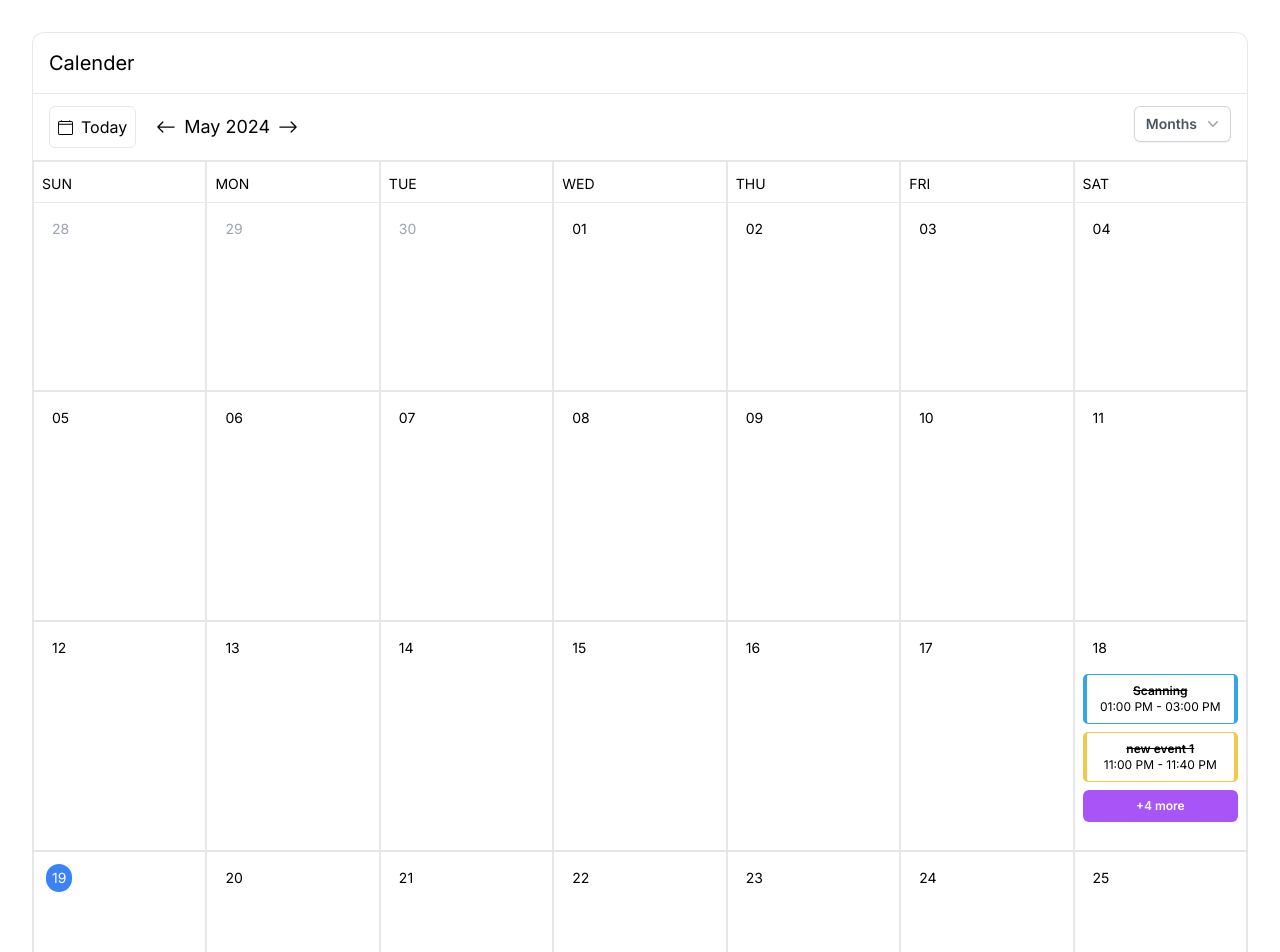
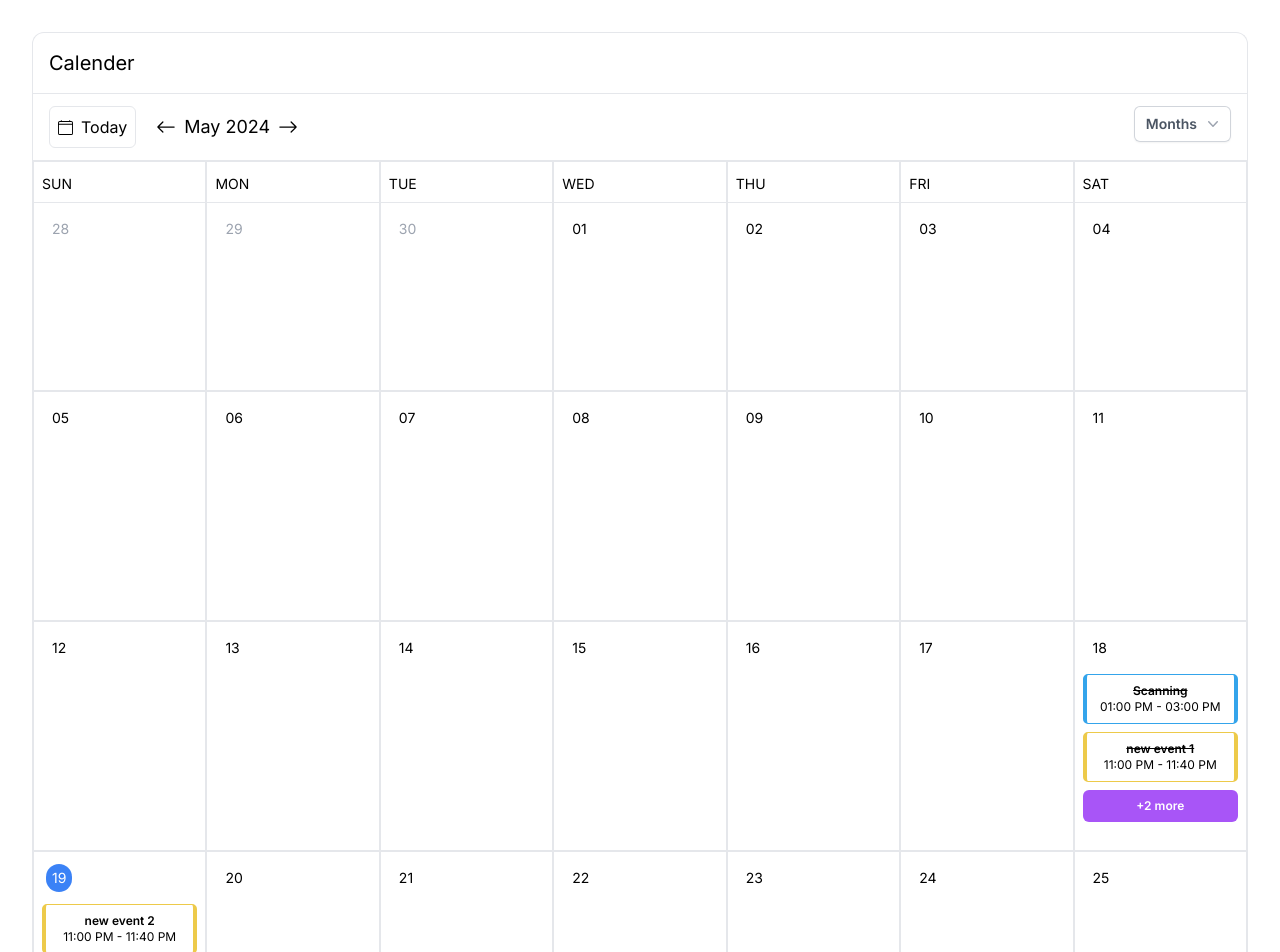
Before and after one commit to BHARATHI-GIT-HUB/survey-sparrow-event-calander, a React (Vite) app: page / in a window 1280 px wide. Shown: the top 952 px of the page. Built offline with nearby package versions, Linux system fonts and the light colour scheme.

Commit message:
inital commit

```diff
--- a/src/App.jsx
+++ b/src/App.jsx
@@ -161,6 +161,7 @@ function App() {
                       onClick={() => {
                         setMonthIndex(i);
                         setCurrentMonth(i);
+                        setIsOpen(false);
                       }}
                     >
                       {m}
--- a/src/components/Day.jsx
+++ b/src/components/Day.jsx
@@ -3,6 +3,7 @@ import dayjs from "dayjs";
 import { data } from "../data.js";
 import GlobalContext from "../context/GlobalContext.js";
 import Modal from "./Modal.js";
+import { isEventOver } from "../util.js";
 
 export default function Day({ day, rowIndex }) {
   const { monthIndex, setMonthIndex } = useContext(GlobalContext);
@@ -14,21 +15,6 @@ export default function Day({ day, rowIndex }) {
     appointment: "border-green-500",
     reminder: "border-[#edca4a]",
     task: "border-purple-500",
-  };
-
-  const isEventOver = (event) => {
-    const startTime = dayjs(
-      event.date + " " + event.startTime,
-      "YYYY-MM-DD hh:mm A",
-      true
-    );
-    const endTime = dayjs(
-      event.date + " " + event.endTime,
-      "YYYY-MM-DD hh:mm A",
-      true
-    );
-    const currentTime = dayjs();
-    return currentTime.isAfter(startTime) && currentTime.isAfter(endTime);
   };
 
   const getCurrentDay = (day) => {
@@ -43,6 +29,7 @@ export default function Day({ day, rowIndex }) {
   useEffect(() => {
     const dayEvents = data.filter((e) => e.date === day.format("YYYY-MM-DD"));
     setEvents(dayEvents);
+    console.log("day envent", dayEvents, events);
   }, [day]);
 
   const calculateEventCardHeight = () => {
@@ -82,7 +69,6 @@ export default function Day({ day, rowIndex }) {
             }}
             onClick={() => setIsModalOpen(true)}
           >
-            <Modal isModalOpen={isModalOpen} setIsModalOpen={setIsModalOpen} />
             <p
               className={`font-semibold text-xs ${
                 isEventOver(e) ? "line-through" : ""
@@ -99,7 +85,20 @@ export default function Day({ day, rowIndex }) {
           className={`mx-2 p-2  rounded-md mb-2 overflow-hidden cursor-pointer bg-purple-500 `}
           style={{ maxHeight: "60px" }}
         >
-          <p className="font-semibold text-white text-xs">
+          <Modal
+            isModalOpen={isModalOpen}
+            setIsModalOpen={setIsModalOpen}
+            events={events}
+            day={day}
+          />
+
+          <p
+            className="font-semibold text-white text-xs"
+            onClick={() => {
+              setIsModalOpen(true);
+              console.log(isModalOpen);
+            }}
+          >
             +{events.length - 2} more
           </p>
         </div>
@@ -107,123 +106,3 @@ export default function Day({ day, rowIndex }) {
     </div>
   );
 }
-
-// import React, { useEffect, useState } from "react";
-// import dayjs from "dayjs";
-// import { data } from "../data.js";
-
-// export default function Day({ day, rowIndex }) {
-//   const [events, setEvents] = useState([]);
-
-//   const eventTypeColors = {
-//     meeting: "bg-[#34a4eb]",
-//     appointment: "bg-green-500",
-//     reminder: "bg-yellow-500",
-//     task: "bg-purple-500",
-//     // Add more event types and colors as needed
-//   };
-
-//   const getCurrentDay = (day) => {
-//     const isCurrentMonthDay = day.month() === dayjs().month();
-//     return isCurrentMonthDay
-//       ? day.format("DD-MM-YYYY") === dayjs().format("DD-MM-YYYY")
-//         ? "bg-blue-500 rounded-full text-white"
-//         : ""
-//       : "text-gray-400";
-//   };
-
-//   useEffect(() => {
-//     const dayEvents = data.filter((e) => e.date === day.format("DD-MM-YYYY"));
-//     setEvents(dayEvents);
-//   }, [day]);
-
-//   return (
-//     <div className={`border border-gray-200 flex flex-col`}>
-//       {rowIndex === 0 && (
-//         <header className="border-b border-gray-200 p-2 text-start">
-//           <p className="text-sm mt-1">{day.format("ddd").toUpperCase()}</p>
-//         </header>
-//       )}
-//       <div
-//         className={`text-sm m-3 p-[4px] px-[6px] text-start w-max ${getCurrentDay(
-//           day
-//         )}`}
-//       >
-//         {day.format("DD")}
-//       </div>
-//       {(events.length > 0 && events.length <= 3) ? (
-//         events.map((e, i) => (
-//           <div
-//             key={i}
-//             className={`p-2 border-l-4 rounded-md mb-2 overflow-hidden ${
-//               eventTypeColors[e.type] || "bg-gray-300"
-//             }`}
-//             style={{ maxWidth: "calc(100% - 16px)", maxHeight: "80px" }}
-//           >
-//             <p className="font-semibold text-white text-xs">{e.title}</p>
-//             <p className="text-xs text-gray-100">{`${e.startTime} - ${e.endTime}`}</p>
-//             <p className="text-xs text-gray-100">{e.description}</p>
-//           </div>
-//         ))) : events.length > 0 && (
-//           <div
-//             className={`p-2 border-l-4 rounded-md mb-2 overflow-hidden ${
-//               eventTypeColors["task"] || "bg-gray-300"
-//             }`}
-//             style={{ maxWidth: "calc(100% - 16px)", maxHeight: "80px" }}
-//           >
-//             <p className="font-semibold text-white text-xs">+{events.length - 3} more</p>
-//           </div>
-
-//         )}
-//     </div>
-//   );
-// }
-
-// import React, { useEffect, useState } from "react";
-// import dayjs from "dayjs";
-// import { data } from "../data.js";
-
-// export default function Day({ day, rowIndex }) {
-//   const [events, setEvents] = useState([]);
-
-//   const getCurrentDay = (day) => {
-//   const isCurrentMonthDay = day.month() === dayjs().month();
-//   return isCurrentMonthDay
-//     ? day.format("DD-MM-YYYY") === dayjs().format("DD-MM-YYYY")
-//       ? "bg-blue-500 rounded-full text-white"
-//       : " "
-//     : "text-gray-400"; // Different styling for days of other months
-// };
-
-//   useEffect(() => {
-//     const dayEvents = data.filter((e) => e.date === day.format("DD-MM-YYYY"));
-//     console.log(dayEvents, data[0].date === day.format("DD-MM-YYYY"));
-//     setEvents(dayEvents);
-//   }, []);
-
-//   return (
-//     <div className={`border border-gray-200 flex flex-col`}>
-//       {rowIndex === 0 && (
-//         <header className="border-b border-gray-200 p-2 text-start">
-//           <p className="text-sm mt-1">{day.format("ddd").toUpperCase()}</p>
-//         </header>
-//       )}{" "}
-//       <div
-//         className={`text-sm m-3 p-[4px] px-[6px]  text-start w-max ${getCurrentDay(
-//           day
-//         )}`}
-//       >
-//         {day.format("DD")}
-//       </div>
-//       {events.length > 0 &&
-//         events.map((e, i) => {
-//           return (
-//             <div key={i} className="bg-gray-50 p-2 border-r-2">
-//               <p>{e.title}</p>
-//               <p className=" text-sm font-thin ">{e.startTime} - {e.endTime}</p>
-//             </div>
-//           );
-//         })}
-//     </div>
-//   );
-// }
--- a/src/components/Modal.js
+++ b/src/components/Modal.js
@@ -1,8 +1,22 @@
-import React, { useState } from "react";
+import React, { useState, useEffect } from "react";
 
 import PropTypes from "prop-types";
+import { isEventOver } from "../util";
 
-export default function Modal({ isModalOpen, setIsModalOpen }) {
+export default function Modal({ isModalOpen, setIsModalOpen, events, day }) {
+  const eventTypeColors = {
+    meeting: "bg-[#34a4eb]",
+    appointment: "bg-green-500",
+    reminder: "bg-[#edca4a]",
+    task: "bg-purple-500",
+  };
+
+  const close = () => {
+    setIsModalOpen(false);
+  };
+  {
+    console.log(events);
+  }
   return (
     <div>
       {isModalOpen && (
@@ -19,59 +33,65 @@ export default function Modal({ isModalOpen, setIsModalOpen }) {
               <div className="relative transform overflow-hidden rounded-lg bg-white text-left shadow-xl transition-all sm:my-8 sm:w-full sm:max-w-lg">
                 <div className="bg-white px-4 pb-4 pt-5 sm:p-6 sm:pb-4">
                   <div className="sm:flex sm:items-start">
-                    <div className="mx-auto flex h-12 w-12 flex-shrink-0 items-center justify-center rounded-full bg-red-100 sm:mx-0 sm:h-10 sm:w-10">
-                      <svg
-                        className="h-6 w-6 text-red-600"
-                        fill="none"
-                        viewBox="0 0 24 24"
-                        stroke-width="1.5"
-                        stroke="currentColor"
-                        aria-hidden="true"
+                    <div className="mx-auto flex  flex-shrink-0 items-center justify-center rounded-full bg-blue-400 sm:mx-0 sm:h-8 sm:w-8">
+                      <p className=" rounded-full text-white">
+                        {day.format("DD")}
+                      </p>
+                    </div>
+                    <ul className="flex flex-col space-y-4 items-center justify-center divide-y">
+                      {events.map((e, i) => {
+                        return (
+                          <li
+                            key={i}
+                            className={`text-center sm:ml-4 sm:mt-0 sm:text-left capitalize ${
+                              i > 0 ? "pt-4" : ""
+                            }`}
                           >
-                        <path
-                          stroke-linecap="round"
-                          stroke-linejoin="round"
-                          d="M12 9v3.75m-9.303 3.376c-.866 1.5.217 3.374 1.948 3.374h14.71c1.73 0 2.813-1.874 1.948-3.374L13.949 3.378c-.866-1.5-3.032-1.5-3.898 0L2.697 16.126zM12 15.75h.007v.008H12v-.008z"
-                        />
-                      </svg>
-                    </div>
-                    <div className="mt-3 text-center sm:ml-4 sm:mt-0 sm:text-left">
                             <h3
-                        className="text-base font-semibold leading-6 text-gray-900"
+                              className={`flex gap-2 items-center justify-start text-base font-semibold leading-6  ${
+                                isEventOver(e) ? "line-through" : ""
+                              } `}
                               id="modal-title"
                             >
-                        Deactivate account
+                              <p
+                                className={`w-2 h-2 ${
+                                  eventTypeColors[e.type]
+                                } rounded-full`}
+                              ></p>{" "}
+                              {e.title}
                             </h3>
+
+                            <p className="text-xs mt-1">
+                              {" "}
+                              {e.startTime} - {e.endTime}{" "}
+                            </p>
                             <div className="mt-2">
                               <p className="text-sm text-gray-500">
-                          Are you sure you want to deactivate your account? All
-                          of your data will be permanently removed. This action
-                          cannot be undone.
+                                Are you sure you want to deactivate your
+                                account? All of your data will be permanently
+                                removed. This action cannot be undone.
                               </p>
                             </div>
-                    </div>
+                          </li>
+                        );
+                      })}
+                    </ul>
                   </div>
                 </div>
                 <div className="bg-gray-50 px-4 py-3 sm:flex sm:flex-row-reverse sm:px-6">
                   <button
                     type="button"
-                    className="inline-flex w-full justify-center rounded-md bg-red-600 px-3 py-2 text-sm font-semibold text-white shadow-sm hover:bg-red-500 sm:ml-3 sm:w-auto"
+                    className="mt-3 inline-flex w-full justify-center rounded-md bg-white px-3 py-2 text-sm font-semibold text-gray-900 shadow-sm ring-1 ring-inset ring-gray-300 hover:bg-gray-50 sm:mt-0 sm:w-auto"
+                    onClick={close}
                   >
-                    Deactivate
-                  </button>
-                  <button
-                    type="button"
-                    className="mt-3 inline-flex w-full justify-center rounded-md bg-white px-3 py-2 text-sm font-semibold text-gray-900 shadow-sm ring-1 ring-inset ring-gray-300 hover:bg-gray-50 sm:mt-0 sm:w-auto"
-                    onClick={() => setIsModalOpen(false)}
-                  >
-                    Cancel
+                    Close
                   </button>
                 </div>
               </div>
             </div>
           </div>
         </div>
-      )}{" "}
+      )}
     </div>
   );
 }
@@ -79,4 +99,5 @@ export default function Modal({ isModalOpen, setIsModalOpen }) {
 Modal.propTypes = {
   isModalOpen: PropTypes.bool.isRequired,
   setIsModalOpen: PropTypes.func.isRequired,
+  events: PropTypes.array.isRequired,
 };
--- a/src/data.js
+++ b/src/data.js
@@ -18,15 +18,31 @@ export const data = [
   {
     title: "new event 2",
     colour: "#FF0000",
-    date: "2024-05-18",
-    type: "task",
-    startTime: "03:00",
-    endTime: "04:00",
+    date: "2024-05-19",
+    type: "reminder",
+    startTime: "11:00 PM",
+    endTime: "11:40 PM",
   },
   {
     title: "new event 3",
     colour: "#FF0000",
-    date: "2024-05-18",
+    date: "2024-05-19",
+    type: "reminder",
+    startTime: "11:00 PM",
+    endTime: "11:40 PM",
+  },
+  {
+    title: "new event 4",
+    colour: "#FF0000",
+    date: "2024-05-19",
+    type: "reminder",
+    startTime: "11:00 PM",
+    endTime: "11:40 PM",
+  },
+  {
+    title: "new event 5",
+    colour: "#FF0000",
+    date: "2024-05-19",
     type: "task",
     startTime: "03:00",
     endTime: "04:00",
--- a/src/main.jsx
+++ b/src/main.jsx
@@ -5,9 +5,9 @@ import "./index.css";
 import ContexWrapper from "./context/ContexWrapper.js";
 
 ReactDOM.createRoot(document.getElementById("root")).render(
-  <React.StrictMode>
-    <ContexWrapper>
-      <App />
-    </ContexWrapper>
-  </React.StrictMode>
+  // <React.StrictMode>
+  <ContexWrapper>
+    <App />
+  </ContexWrapper>
+  // </React.StrictMode>
 );
--- a/src/util.js
+++ b/src/util.js
@@ -16,3 +16,18 @@ export const getMonth = (month = dayjs().month()) => {
 
   return dayMatrix;
 };
+
+export const isEventOver = (event) => {
+  const startTime = dayjs(
+    event.date + " " + event.startTime,
+    "YYYY-MM-DD hh:mm A",
+    true
+  );
+  const endTime = dayjs(
+    event.date + " " + event.endTime,
+    "YYYY-MM-DD hh:mm A",
+    true
+  );
+  const currentTime = dayjs();
+  return currentTime.isAfter(startTime) && currentTime.isAfter(endTime);
+};
```
Lines whose indentation alone changed are shown as unchanged.
